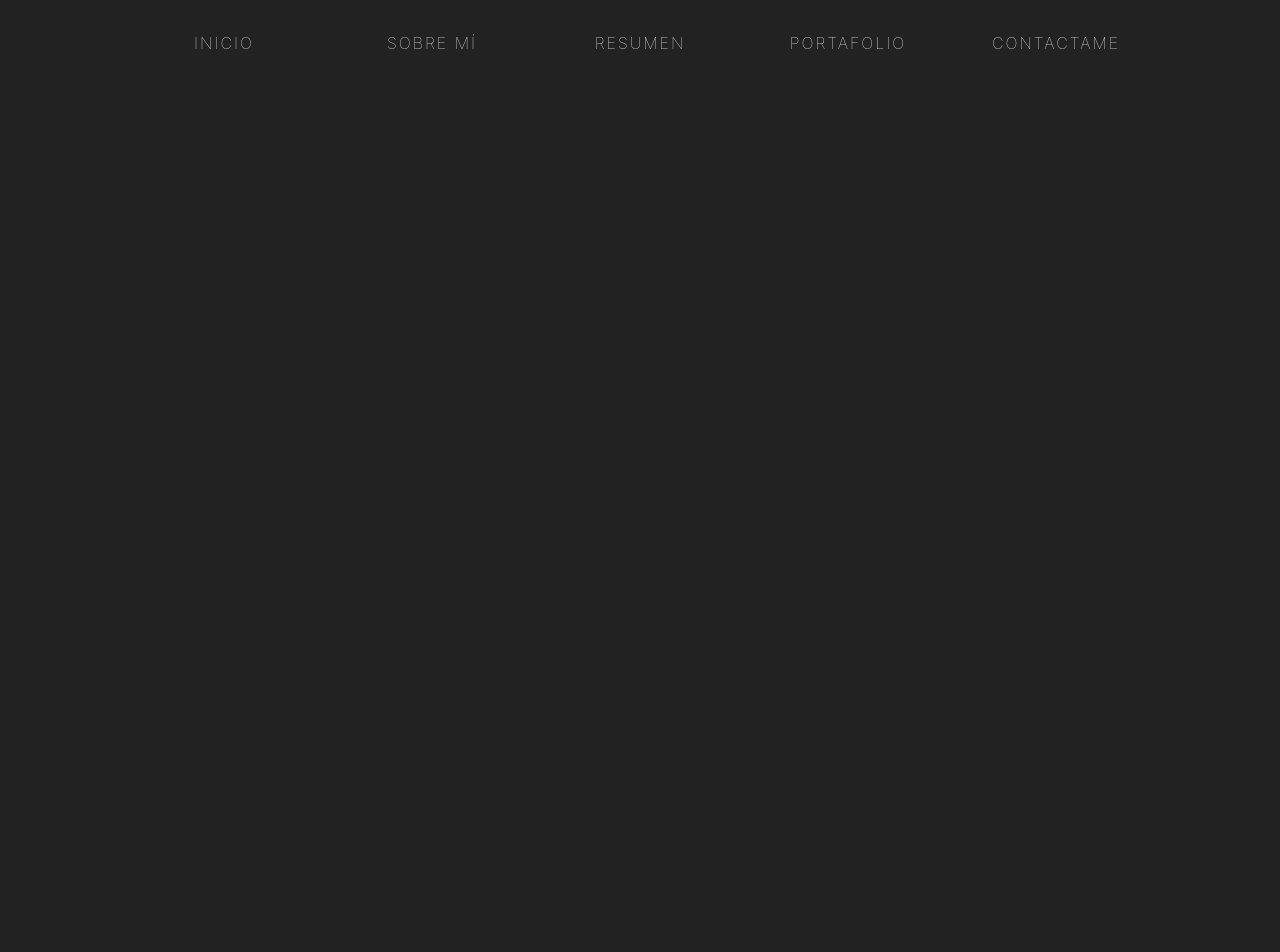
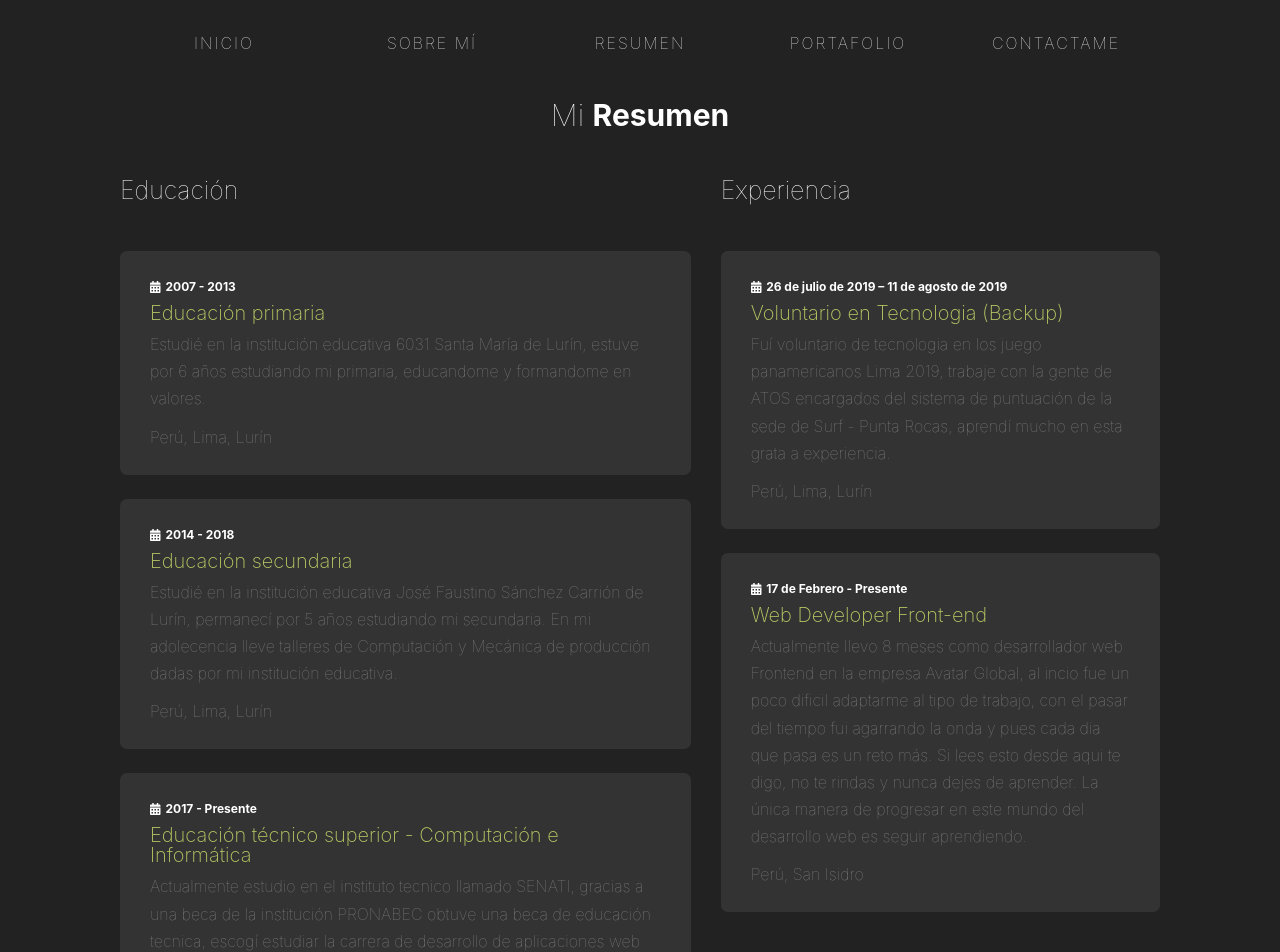
Before and after one commit to LuisDev2001/PersonalPortfolioVue, a Vue app: page /resume-me in a window 1280 px wide. Shown: the top 952 px of the page. Before the commit the page ends 800 px from the top, so only its background shows below. Built offline with nearby package versions, Linux system fonts and the light colour scheme.

Commit message:
Migrate section resume new realease

```diff
--- a/src/assets/sass/6-Components/sectionResume/resume.scss
+++ b/src/assets/sass/6-Components/Resume/resume.scss
@@ -26,7 +26,7 @@
         font-weight: 700;
         display: flex;
         align-items: center;
-        i {
+        svg {
           margin: 0 5px 0 0;
         }
       }
--- /dev/null
+++ b/src/components/Resume/PxInfoResume.vue
@@ -0,0 +1,138 @@
+<template>
+  <section class="resume" id="resume">
+    <h2 class="generic-title">Mi <b>Resumen</b></h2>
+    <section class="resume-container">
+      <section class="education">
+        <h2 class="resume-container__title">Educación</h2>
+        <div class="resume-wrapper">
+          <article
+            class="resume-wrapper-cards"
+            v-for="(education, index) in infoEducation"
+            :key="index"
+          >
+            <h4>
+              <font-awesome-icon icon="calendar-alt" />
+              {{ education.year }}
+            </h4>
+            <h2 v-text="education.typeEducation"></h2>
+            <p v-text="education.description"></p>
+            <span v-text="education.address"></span>
+          </article>
+        </div>
+      </section>
+      <section class="experiencie">
+        <h2 class="resume-container__title">Experiencia</h2>
+        <div class="resume-wrapper">
+          <article
+            class="resume-wrapper-cards"
+            v-for="(experiencie, index) in infoExperience"
+            :key="index"
+          >
+            <h4>
+              <font-awesome-icon icon="calendar-alt" />
+              {{ experiencie.date }}
+            </h4>
+            <h2 v-text="experiencie.typeExp"></h2>
+            <p v-text="experiencie.description"></p>
+            <span v-text="experiencie.address"></span>
+          </article>
+        </div>
+      </section>
+    </section>
+  </section>
+</template>
+
+<script>
+import { ref } from "vue";
+
+import { library } from "@fortawesome/fontawesome-svg-core";
+import { faCalendarAlt } from "@fortawesome/free-solid-svg-icons";
+import { FontAwesomeIcon } from "@fortawesome/vue-fontawesome";
+
+library.add(faCalendarAlt);
+
+export default {
+  name: "PxInfoResume",
+  components: {
+    FontAwesomeIcon,
+  },
+  setup() {
+    const infoEducation = ref([
+      {
+        year: "2007 - 2013",
+        typeEducation: "Educación primaria",
+        description: `Estudié en la institución educativa 6031 Santa María de Lurín,
+                      estuve por 6 años estudiando mi primaria, educandome y formandome
+                      en valores.`,
+        address: "Perú, Lima, Lurín",
+      },
+      {
+        year: "2014 - 2018",
+        typeEducation: "Educación secundaria",
+        description: `Estudié en la institución educativa José Faustino Sánchez Carrión
+                      de Lurín, permanecí por 5 años estudiando mi secundaria. En mi
+                      adolecencia lleve talleres de Computación y Mecánica de producción
+                      dadas por mi institución educativa.`,
+        address: "Perú, Lima, Lurín",
+      },
+      {
+        year: "2017 - Presente",
+        typeEducation: "Educación técnico superior - Computación e Informática",
+        description: `Actualmente estudio en el instituto tecnico llamado SENATI,
+                      gracias a una beca de la institución PRONABEC obtuve una beca de
+                      educación tecnica, escogí estudiar la carrera de desarrollo de
+                      aplicaciones web en la sede de San Juan de Miraflores, aprendiendo
+                      cursos de informática básica y avanzada, en esta etapa me encantó
+                      perdidamente el desarrollo web, actualmente sigo en formación para
+                      poder sacar mi título como técnico a nombre de la nación.`,
+        address: "Perú, Lima, San Juan de Miraflores",
+      },
+      {
+        year: "30 de Febrero 2020 - 25 de Julio 2020",
+        typeEducation: "Especialización",
+        description: `Lleve una especialización en desarrollo web Front-end, lleve el
+                      bootcamp en las instalaciones del instituto Idat, y la encargada
+                      de formarme como frontend developer fue PachaQtec escuela de
+                      coding, aprendi a desarrollar web´s con buenas prácticas,
+                      nomenclaturas css, arquitecturas css, aprendi a escribir codigo en
+                      vanilla js, y me especialicé en desarrollo front-end con VUE JS,
+                      fue un reto muy chevere y del cual obtuve conocimientos muy
+                      importantes para el desarrollo de mi carrera como front-end
+                      developer.`,
+        address: "Perú, Lima, San Juan de Miraflores",
+      },
+    ]);
+
+    const infoExperience = ref([
+      {
+        date: "26 de julio de 2019 – 11 de agosto de 2019",
+        typeExp: "Voluntario en Tecnologia (Backup)",
+        description: `Fuí voluntario de tecnologia en los juego panamericanos Lima 2019,
+                      trabaje con la gente de ATOS encargados del sistema de puntuación
+                      de la sede de Surf - Punta Rocas, aprendí mucho en esta grata a
+                      experiencia.`,
+        address: "Perú, Lima, Lurín",
+      },
+      {
+        date: "17 de Febrero - Presente",
+        typeExp: "Web Developer Front-end",
+        description: `Actualmente llevo 8 meses como desarrollador web Frontend en la
+                      empresa Avatar Global, al incio fue un poco dificil adaptarme al
+                      tipo de trabajo, con el pasar del tiempo fui agarrando la onda y
+                      pues cada dia que pasa es un reto más. Si lees esto desde aqui te
+                      digo, no te rindas y nunca dejes de aprender. La única manera de
+                      progresar en este mundo del desarrollo web es seguir aprendiendo.`,
+        address: "Perú, San Isidro",
+      },
+    ]);
+    return {
+      infoEducation,
+      infoExperience,
+    };
+  },
+};
+</script>
+
+<style lang="scss" scoped>
+@import "~@/assets/sass/6-Components/Resume/resume.scss";
+</style>
--- a/src/views/Resume.vue
+++ b/src/views/Resume.vue
@@ -1,8 +1,17 @@
-<template> </template>
+<template>
+  <div class="resume-me">
+    <PxInfoResume />
+  </div>
+</template>
 
 <script>
+import PxInfoResume from "@/components/Resume/PxInfoResume";
+
 export default {
   name: "Resume",
+  components: {
+    PxInfoResume,
+  },
 };
 </script>
 
```
